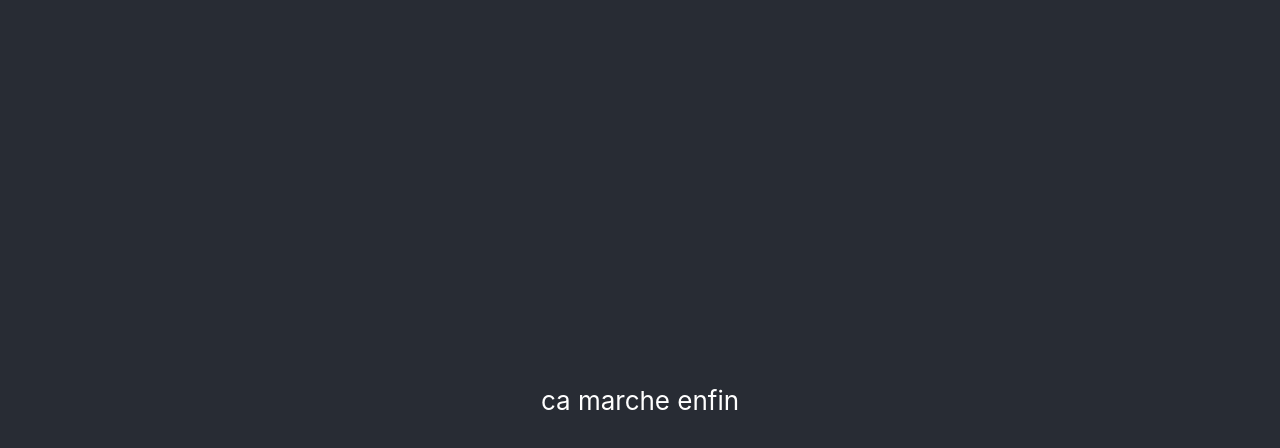
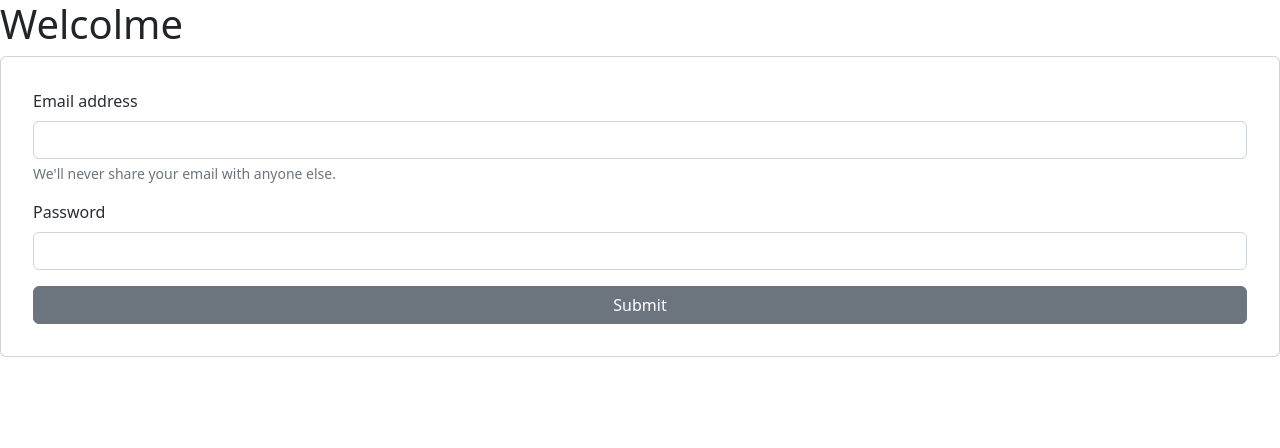
Before and after one commit to Alban-Pascal/administrator, a React (Create React App) app: page /Loggin in a window 1280 px wide. Shown: the top 448 px of the page. Built offline with nearby package versions, Linux system fonts and the light colour scheme.

Commit message:
React router dom

```diff
--- /dev/null
+++ b/jsconfig.json
@@ -0,0 +1 @@
+{ "compilerOptions": { "baseUrl": "src" }, "include": ["src"] }
--- a/package.json
+++ b/package.json
@@ -9,7 +9,10 @@
     "bootstrap": "^5.2.1",
     "react": "^18.2.0",
     "react-dom": "^18.2.0",
+    "react-router": "^6.4.1",
+    "react-router-dom": "^6.4.1",
     "react-scripts": "5.0.1",
+    "styled-components": "^5.3.5",
     "web-vitals": "^2.1.4"
   },
   "scripts": {
--- a/src/App.css
+++ b/src/App.css
@@ -1,16 +1,5 @@
 .App {
   text-align: center;
-}
-
-.App-logo {
-  height: 40vmin;
-  pointer-events: none;
-}
-
-@media (prefers-reduced-motion: no-preference) {
-  .App-logo {
-    animation: App-logo-spin infinite 20s linear;
-  }
 }
 
 .App-header {
@@ -24,15 +13,12 @@
   color: white;
 }
 
-.App-link {
-  color: #61dafb;
+.card {
+  border: #eff0f1 solid 1px;
+  border-radius: 10%;
+  padding: 2rem;
 }
 
-@keyframes App-logo-spin {
-  from {
-    transform: rotate(0deg);
-  }
-  to {
-    transform: rotate(360deg);
-  }
+.form-label {
+  color: #282c34;
 }
--- a/src/App.js
+++ b/src/App.js
@@ -1,14 +1,25 @@
-import logo from "./logo.svg";
 import "./App.css";
+import { BrowserRouter as Router, Routes, Route } from "react-router-dom";
+import React from "react";
 
-function App() {
+import Home from "./app/screens/Home";
+import Loggin from "./app/screens/Loggin";
+import PartnerActive from "./app/screens/PartnerActive";
+import PartnerIdle from "./app/screens/PartnerIdle";
+import StructureActive from "./app/screens/StructureActive";
+import StructureIdle from "./app/screens/StructureIdle";
+
+export default function App() {
   return (
-    <div className="App">
-      <header className="App-header">
-        <p>ca marche enfin</p>
-      </header>
-    </div>
+    <Router>
+      <Routes>
+        <Route path="/" element={<Home />} />
+        <Route path="Loggin" element={<Loggin />} />
+        <Route path="PartnerActive" element={<PartnerActive />} />
+        <Route path="PartnerIdle" element={<PartnerIdle />} />
+        <Route path="StructureActive" element={<StructureActive />} />
+        <Route path="StructureIdle" element={<StructureIdle />} />
+      </Routes>
+    </Router>
   );
 }
-
-export default App;
--- /dev/null
+++ b/src/app/screens/Home.js
@@ -0,0 +1,5 @@
+import * as React from "react";
+
+export default function Home() {
+  return <p>Home </p>;
+}
--- /dev/null
+++ b/src/app/screens/Loggin.js
@@ -0,0 +1,38 @@
+import * as React from "react";
+
+export default function Loggin() {
+  return (
+    <div>
+      <h1>Welcolme</h1>
+      <form className="card">
+        <div class="mb-3">
+          <label for="exampleInputEmail1" class="form-label">
+            Email address
+          </label>
+          <input
+            type="email"
+            class="form-control"
+            id="exampleInputEmail1"
+            aria-describedby="emailHelp"
+          />
+          <div id="emailHelp" class="form-text">
+            We'll never share your email with anyone else.
+          </div>
+        </div>
+        <div class="mb-3">
+          <label for="exampleInputPassword1" class="form-label">
+            Password
+          </label>
+          <input
+            type="password"
+            class="form-control"
+            id="exampleInputPassword1"
+          />
+        </div>
+        <button type="button" class="btn btn-secondary">
+          Submit
+        </button>
+      </form>
+    </div>
+  );
+}
--- /dev/null
+++ b/src/app/screens/PartnerActive.js
@@ -0,0 +1,9 @@
+import * as React from "react";
+
+export default function PartnerActive() {
+  return (
+    <div>
+      <p> PartnerActive </p>
+    </div>
+  );
+}
--- /dev/null
+++ b/src/app/screens/PartnerIdle.js
@@ -0,0 +1,9 @@
+import * as React from "react";
+
+export default function PartnerIdle() {
+  return (
+    <div>
+      <p>PartnerIdle </p>
+    </div>
+  );
+}
--- /dev/null
+++ b/src/app/screens/StructureActive.js
@@ -0,0 +1,9 @@
+import * as React from "react";
+
+export default function StructureActive() {
+  return (
+    <div>
+      <p> StructureActive </p>
+    </div>
+  );
+}
--- /dev/null
+++ b/src/app/screens/StructureIdle.js
@@ -0,0 +1,9 @@
+import * as React from "react";
+
+export default function StructureIdle() {
+  return (
+    <div>
+      <p>StructureIdle</p>
+    </div>
+  );
+}
```
Also changed, not shown: src/index.js (+8 -6 lines), 2 other files (tests, documents, lock files or other folders).
